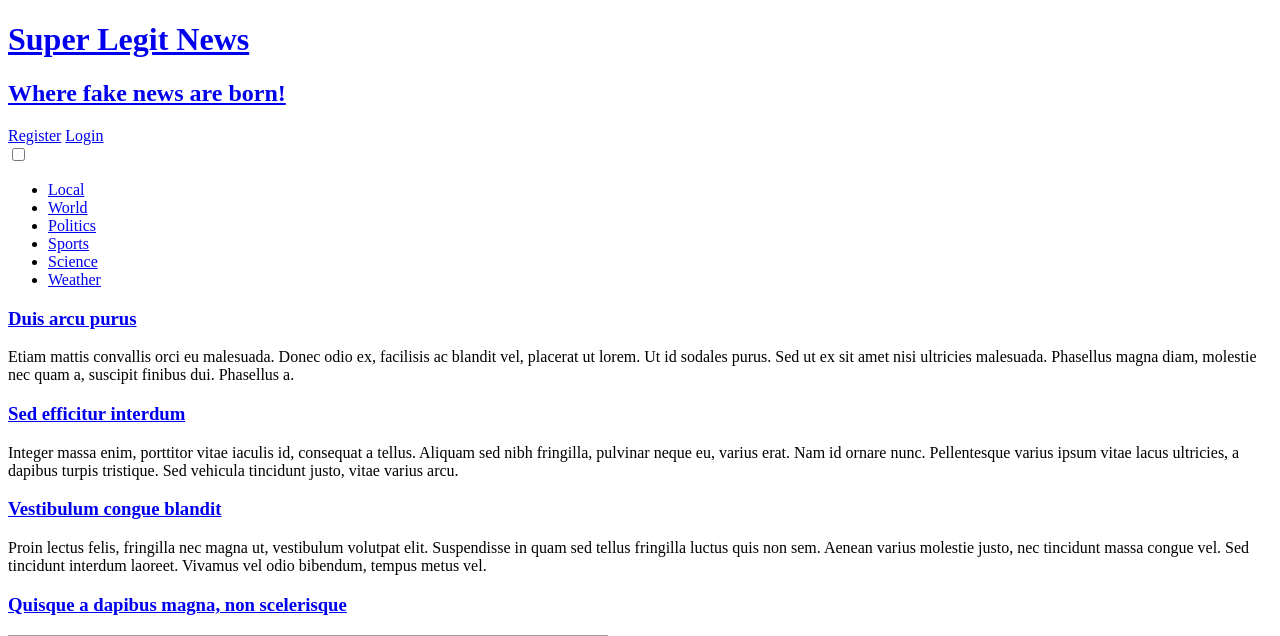
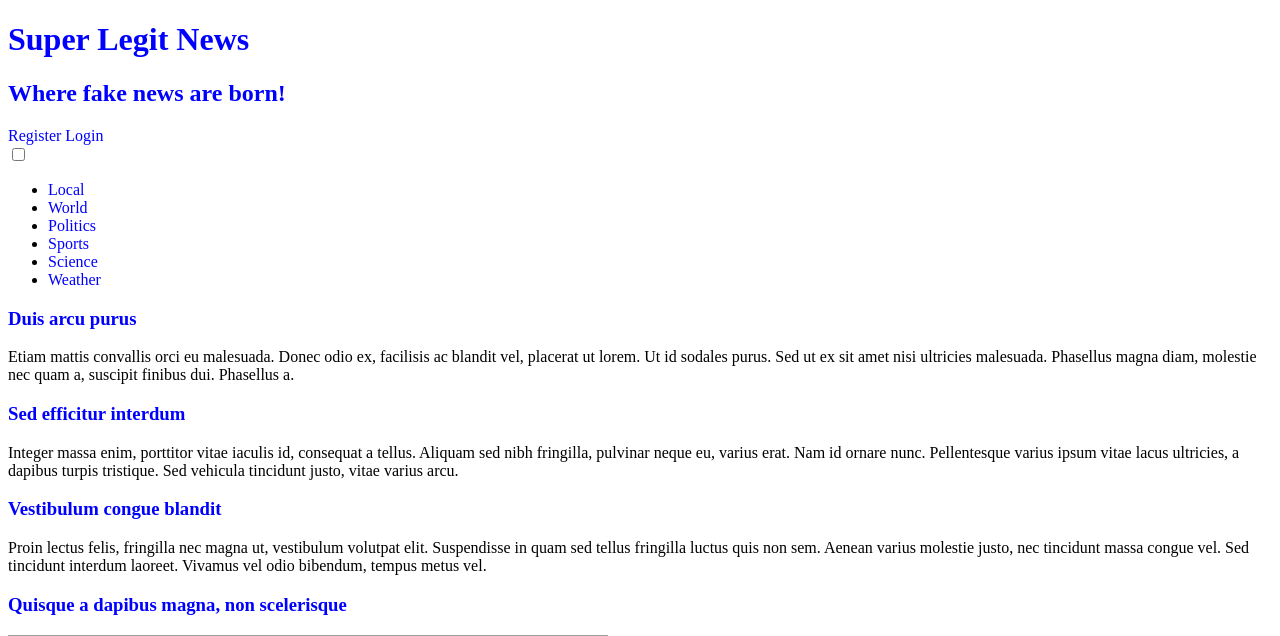
Before and after one commit to Fabio-A-Sa/Y2S2-LinguagensTecnologiasWeb, a PHP site: page /index.html in a window 1280 px wide. Shown: the top 636 px of the page. Run offline with PHP 8.4, Linux system fonts and the light colour scheme; grey boxes are pictures that could not be loaded.

Commit message:
some tests

```diff
--- a/Exercises/Ficha 2 - CSS/style.css
+++ b/Exercises/Ficha 2 - CSS/style.css
@@ -1,3 +1,14 @@
+@import url('https://fonts.googleapis.com/css?family=Lora:400,700|Poppins:300,200');
+
+body a, a:visited, a:hover {
+    text-decoration: none;
+    color: blue;
+}
+
+body {
+
+}
+
 p:hover {
     color: white;
 }
```
